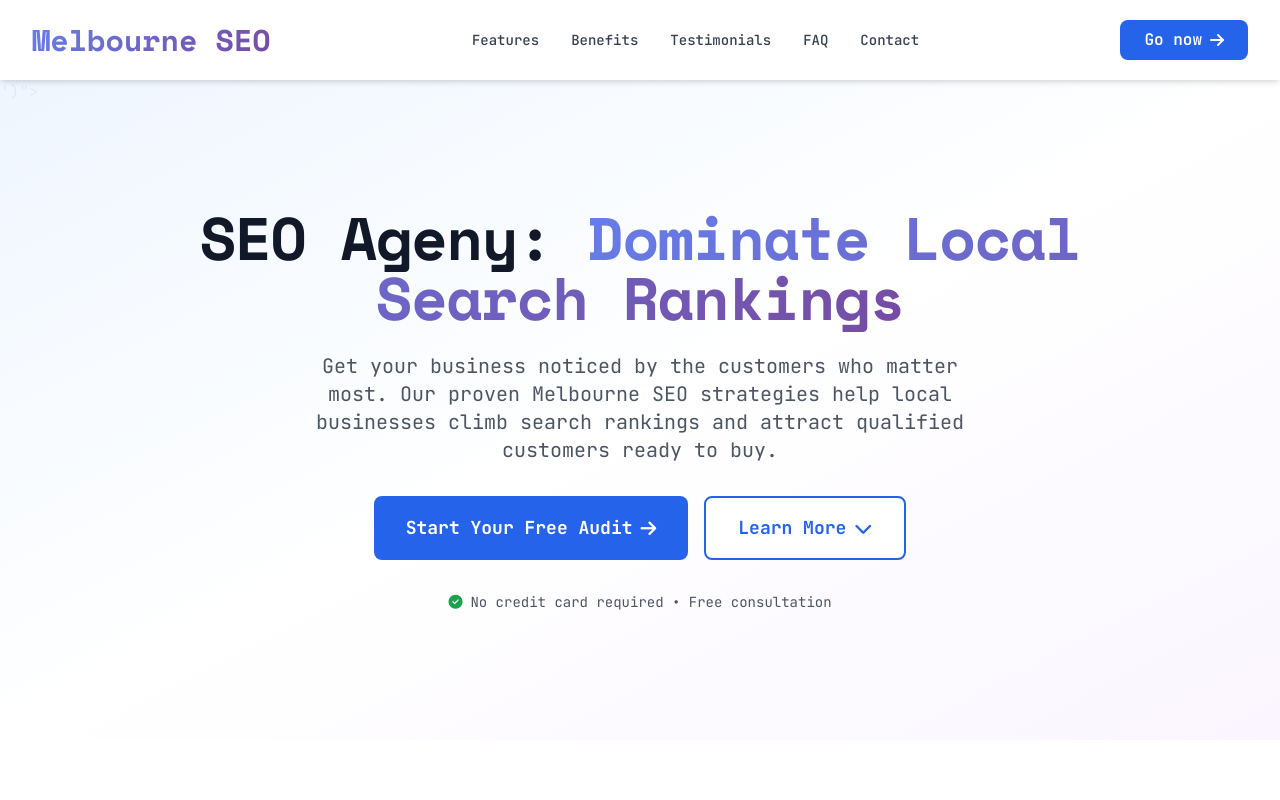
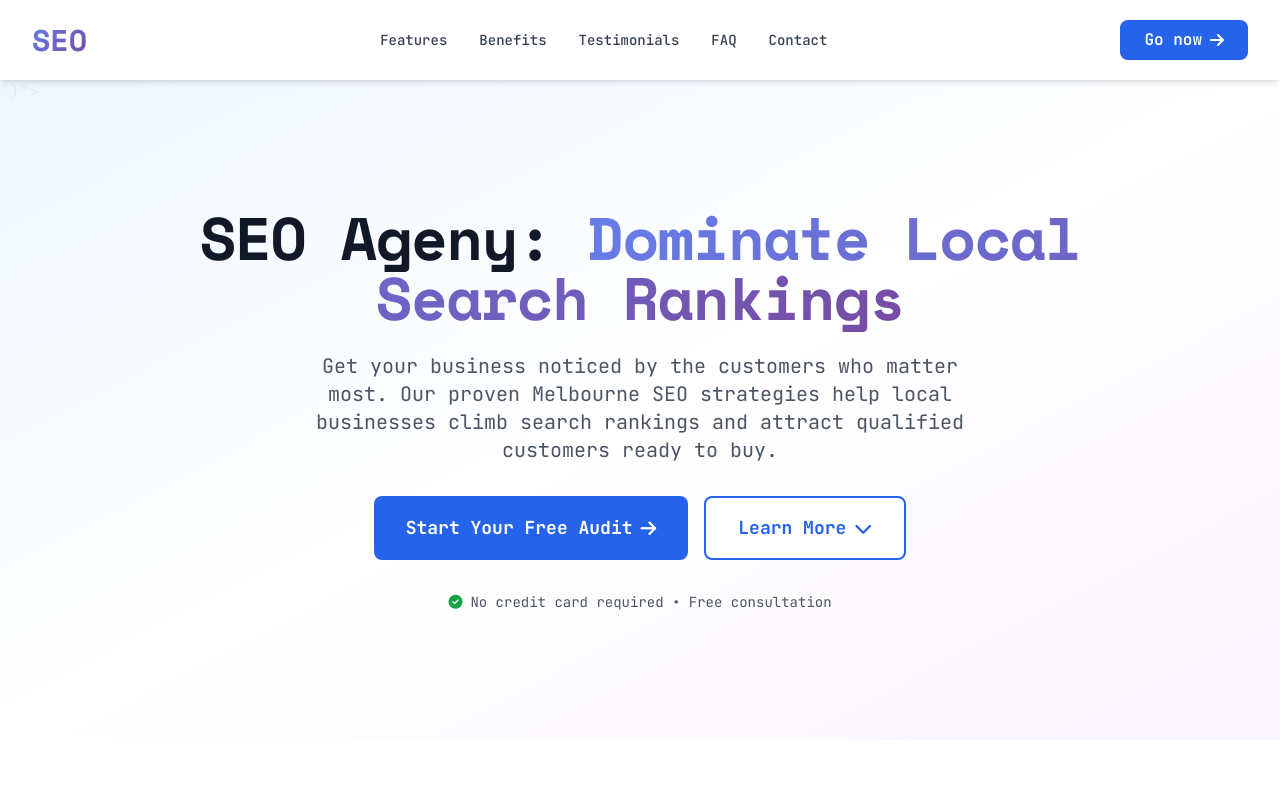
Before and after one commit to test-acc-12349/melbourne-seo-dominate-local-search-rankings-2025-11-02-6s8os, a plain HTML site: page index.html in a window 1280 px wide. Shown: the top 800 px of the page. Drawn offline with nearby package versions, Linux system fonts and the light colour scheme.

Commit message:
Update website: can you update the header title in top left from '...

```diff
--- a/index.html
+++ b/index.html
@@ -50,7 +50,7 @@
             <div class="flex justify-between items-center h-16 md:h-20">
                 <!-- Logo -->
                 <div class="flex-shrink-0">
-                    <h1 class="text-2xl md:text-3xl font-bold gradient-text">Melbourne SEO</h1>
+                    <h1 class="text-2xl md:text-3xl font-bold gradient-text">SEO</h1>
                 </div>
 
                 <!-- Desktop Menu -->
```
